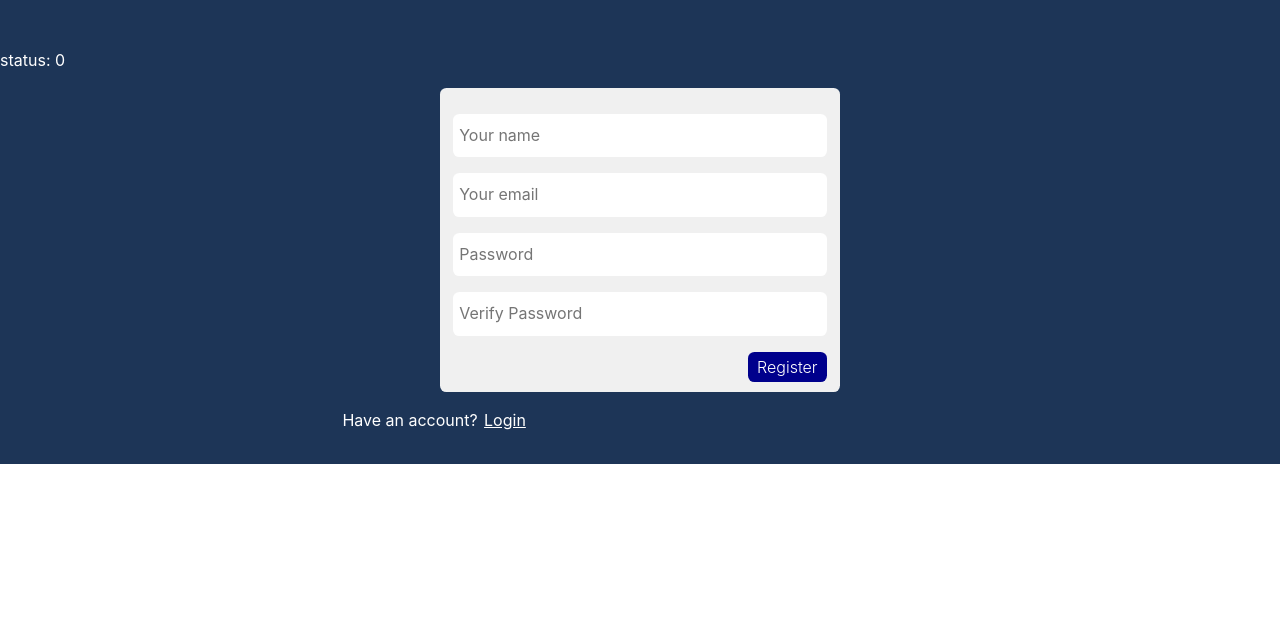
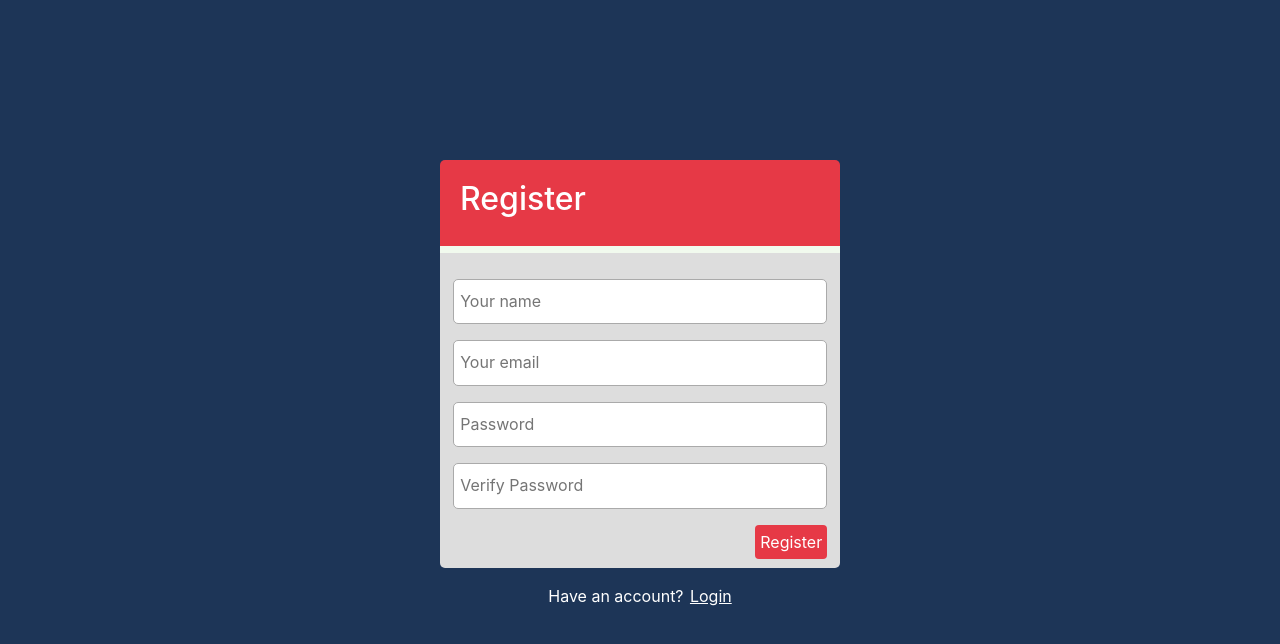
Before and after one commit to osu-cs290-sp20/G5-Login-and-Vote, a React (Create React App) app in the folder client/: page / in a window 1280 px wide. Shown: the top 644 px of the page. Built offline with nearby package versions, Linux system fonts and the light colour scheme.

Commit message:
polished up register/login and slight changes to app/home

```diff
--- a/client/src/App.css
+++ b/client/src/App.css
@@ -1,5 +1,4 @@
 .backDrop {
-  padding-top: 3rem;
   background-color: #1D3557;
   color: white;
 }
--- a/client/src/components/CreateMeasure.js
+++ b/client/src/components/CreateMeasure.js
@@ -54,7 +54,6 @@ const CreateMeasure = (props) => {
           <h2 className="formHeader">Propose a Measure</h2>
         </div>
         <div className="middleSection">
-
         </div>
         <div className="bottomSection">
           <p className="formText">(instructions go here)</p>
--- a/client/src/components/Home.css
+++ b/client/src/components/Home.css
@@ -1,15 +1,20 @@
+.home {
+  height: 100vh;
+  background-color: #1D3557;
+  display: flex;
+  flex-direction: column;
+  justify-content: center;
+}
+
 .helpMsgBtn {
   margin: 0 auto;
   align-items: center;
   padding-top: 1rem;
   padding-bottom: 1rem;
-  justify-content: space-around;
-  width: 50%;
 }
 
 .question {
   display: inline-block;
-  padding-left: 1.4rem;
 }
 
 .homeBtn {
--- a/client/src/components/Home.js
+++ b/client/src/components/Home.js
@@ -47,7 +47,6 @@ const Home = (props) => {
 
   return (
     <div className="home">
-      <p>status: {props.auth}</p>
       {login ?
         <Register handleLogin={handleLogin} />
         : <Login handleLogin={handleLogin} />}
--- a/client/src/components/Login.css
+++ b/client/src/components/Login.css
@@ -1,9 +1,27 @@
+.formContainer {
+  margin: 0 auto;
+  width: 400px;
+}
+
+.topForm {
+  padding: 20px;
+  border-radius: 5px 5px 0px 0px;
+  background-color: #E63946;
+}
+
+.middleForm {
+  height: 7px;
+  background-color: #F1FAEE;
+}
+
+.bottomForm {
+  border-radius: 0px 0px 5px 5px;
+  background-color: #dddddd;
+}
+
 .loginForm {
-  width: 400px;
-  margin: 0 auto;
   padding: 0.6rem 0.8rem;
   border-radius: 0.4rem;
-  background-color: rgb(240,240,240);
 }
 
 form div {
@@ -16,27 +34,30 @@ div input {
   padding-left: 0.4rem;
   line-height: 2.6rem;
   margin-top: 1rem;
-  border-radius: 0.4rem;
-  border-style: none;
+  border: 1px solid #aaaaaa;
+  border-radius: 5px;
+  background-color: #ffffff;
 }
 
-.loginBtns {
+.loginButtons {
   display: flex;
   justify-content: flex-end;
   margin-top: 1rem;
 }
 
-.loginBtn {
-  flex: 0 0 50px;
-  font-weight: 300;
-  padding: 0.2rem 0.6rem;
-  box-shadow: none;
+.loginButton {
+  padding: 5px;
   border: none;
-  border-radius: 0.4rem;
-  background: rgb(0,0,140);
-  color: white;
+  border-radius: 4px;
+  color: #ffffff;
+  background-color: #E63946;
+  transition-duration: 0.5s;
+}
+
+.loginButton:hover {
+  background-color: #8B0000;
 }
 
 .errorMsg {
-  color: red;
+  color: #E63946;
 }
--- a/client/src/components/Login.js
+++ b/client/src/components/Login.js
@@ -68,6 +68,14 @@ const Login = (props) => {
   }
 
   return (
+    <>
+      <div className="formContainer">
+        <div className="topForm">
+          <h2 className="formHeader">Login</h2>
+        </div>
+        <div className="middleForm">
+        </div>
+        <div className="bottomForm">
           <form
             className="loginForm"
             onSubmit={handleSubmit}>
@@ -88,12 +96,14 @@ const Login = (props) => {
             <div className="errorMsg">
               {invalid ? 'try again' : null}
             </div>
-      <div className="loginBtns">
-        <button
-          className="loginBtn">Login</button>
+            <div className="loginButtons">
+              <button className="loginButton">Login</button>
             </div>
             {`user: ${user} status: ${status} token: ${token}`}
           </form>
+        </div>
+      </div>
+    </>
   );
 };
 
--- a/client/src/components/Register.js
+++ b/client/src/components/Register.js
@@ -74,6 +74,14 @@ const Register = (props) => {
   }
 
   return (
+    <>
+      <div className="formContainer">
+        <div className="topForm">
+          <h2 className="formHeader">Register</h2>
+        </div>
+        <div className="middleForm">
+        </div>
+        <div className="bottomForm">
           <form
             className="loginForm"
             onSubmit={handleSubmit}>
@@ -108,10 +116,13 @@ const Register = (props) => {
             <div className="errorMsg">
               {invalid ? 'try again' : null}
             </div>
-      <div className="loginBtns">
-        <button className="loginBtn">Register</button>
+            <div className="loginButtons">
+              <button className="loginButton">Register</button>
             </div>
           </form>
+        </div>
+      </div>
+    </>
   );
 }
 
--- a/client/src/components/VotingPage.css
+++ b/client/src/components/VotingPage.css
@@ -1,5 +1,6 @@
 .header {
   text-align: center;
+  padding-top: 40px;
   margin: 0px 0px 40px 0px;
 }
 
--- a/client/src/components/VotingPage.js
+++ b/client/src/components/VotingPage.js
@@ -10,7 +10,6 @@ import {
 } from 'react-router-dom';
 import CreateMeasure from './CreateMeasure';
 import ViewMeasures from './ViewMeasures';
-import axios from 'axios';
 
 // 4)
 // Aside from the issue of the user being logged out
```
Lines whose indentation alone changed are shown as unchanged.
